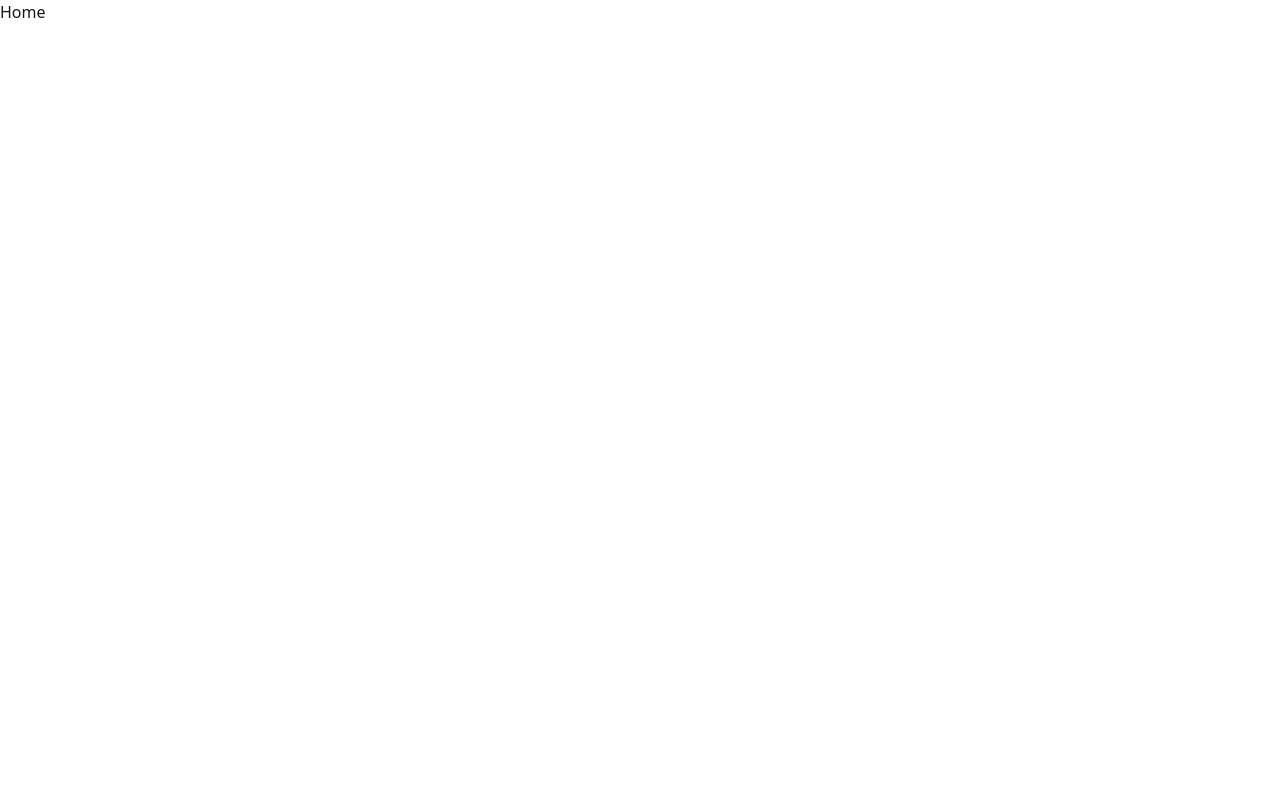
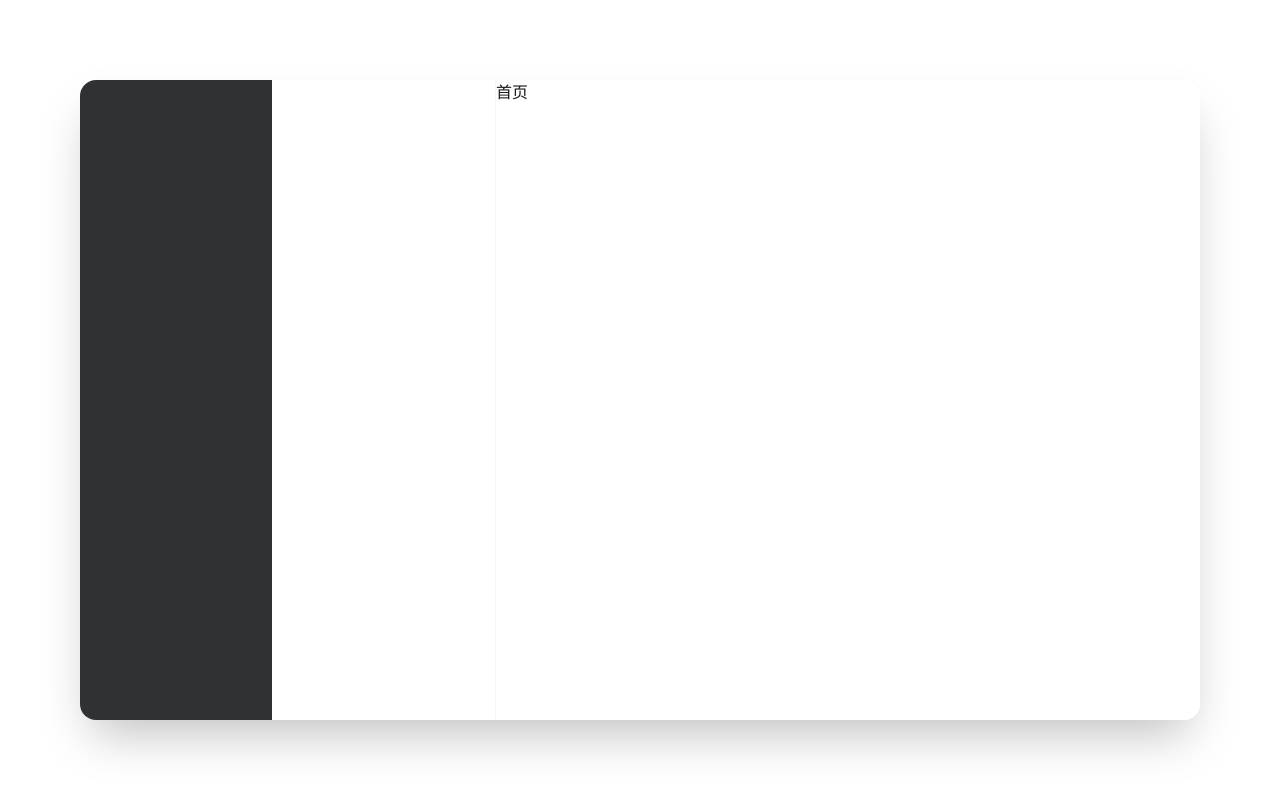
Before and after one commit to zhangwh754/my-notes-app, a React (Vite) app: page / in a window 1280 px wide. Shown: the top 792 px of the page. Built offline with nearby package versions, Linux system fonts and the light colour scheme.

Commit message:
feat: 基础路由构建

```diff
--- /dev/null
+++ b/src/layout/Notes.tsx
@@ -0,0 +1,26 @@
+import { Outlet } from "react-router";
+
+const SideNav = () => {
+  return <aside className="w-48 bg-dark"></aside>;
+};
+
+const MiddleNav = () => {
+  return <aside className="w-56 border-r border-grey bg-light"></aside>;
+};
+
+export function NotesLayout() {
+  return (
+    <div className="flex h-full overflow-hidden">
+      {/* 左侧边栏 - 类型导航 */}
+      <SideNav />
+
+      {/* 中间栏 - 笔记列表 */}
+      <MiddleNav />
+
+      {/* 右侧主内容区 - 笔记详情 */}
+      <main className="flex-1 flex flex-col bg-light overflow-y-auto ">
+        <Outlet />
+      </main>
+    </div>
+  );
+}
--- a/src/main.tsx
+++ b/src/main.tsx
@@ -5,6 +5,10 @@ import RouteApp from "./route";
 
 createRoot(document.getElementById("root")!).render(
   <StrictMode>
-    <RouteApp />
+    <div className="p-20 h-screen">
+      <div className="h-full rounded-2xl shadow-2xl overflow-hidden">
+        <RouteApp />
+      </div>
+    </div>
   </StrictMode>
 );
--- /dev/null
+++ b/src/page/Detail.tsx
@@ -0,0 +1,12 @@
+import type { ReactNode } from "react";
+import { useParams } from "react-router";
+
+export default function Detail({ children }: { children: ReactNode }) {
+  const params = useParams<{ id: string }>();
+
+  return (
+    <>
+      {children}:{params.id}
+    </>
+  );
+}
--- a/src/route/component.ts
+++ b/src/route/component.ts
@@ -1,5 +1,6 @@
 import { lazy } from "react";
 
 export const Home = lazy(() => import("../page/Home"));
-export const About = lazy(() => import("../page/Home"));
-export const Users = lazy(() => import("../page/Home"));
+export const Detail = lazy(() => import("../page/Detail"));
+export const Setting = lazy(() => import("../page/Home"));
+export const Login = lazy(() => import("../page/Home"));
--- a/src/route/index.tsx
+++ b/src/route/index.tsx
@@ -1,13 +1,19 @@
 import { BrowserRouter, Routes, Route } from "react-router";
-import { Home, About, Users } from "./component.ts";
+import { Login, Home, Setting, Detail } from "./component.ts";
+import { NotesLayout } from "../layout/Notes.tsx";
 
 export default function RouteApp() {
   return (
     <BrowserRouter>
       <Routes>
-        <Route path="/" element={<Home children={"Home"} />} />
-        <Route path="/about" element={<About children={"About"} />} />
-        <Route path="/users" element={<Users children={"Users"} />} />
+        <Route path="/login" element={<Login children={"登录页面"} />} />
+
+        <Route path="/" element={<NotesLayout />}>
+          <Route index element={<Home children={"首页"} />} />
+          <Route path="detail/:id" element={<Detail children={"详情页"} />} />
+        </Route>
+
+        <Route path="/setting" element={<Setting children={"设置页面"} />} />
       </Routes>
     </BrowserRouter>
   );
--- a/src/style/index.css
+++ b/src/style/index.css
@@ -1,2 +1,8 @@
 @import "tailwindcss";
 @plugin "daisyui";
+
+@theme {
+  --color-dark: #2e3235;
+  --color-light: #fff;
+  --color-grey: #f5f5f5;
+}
```
